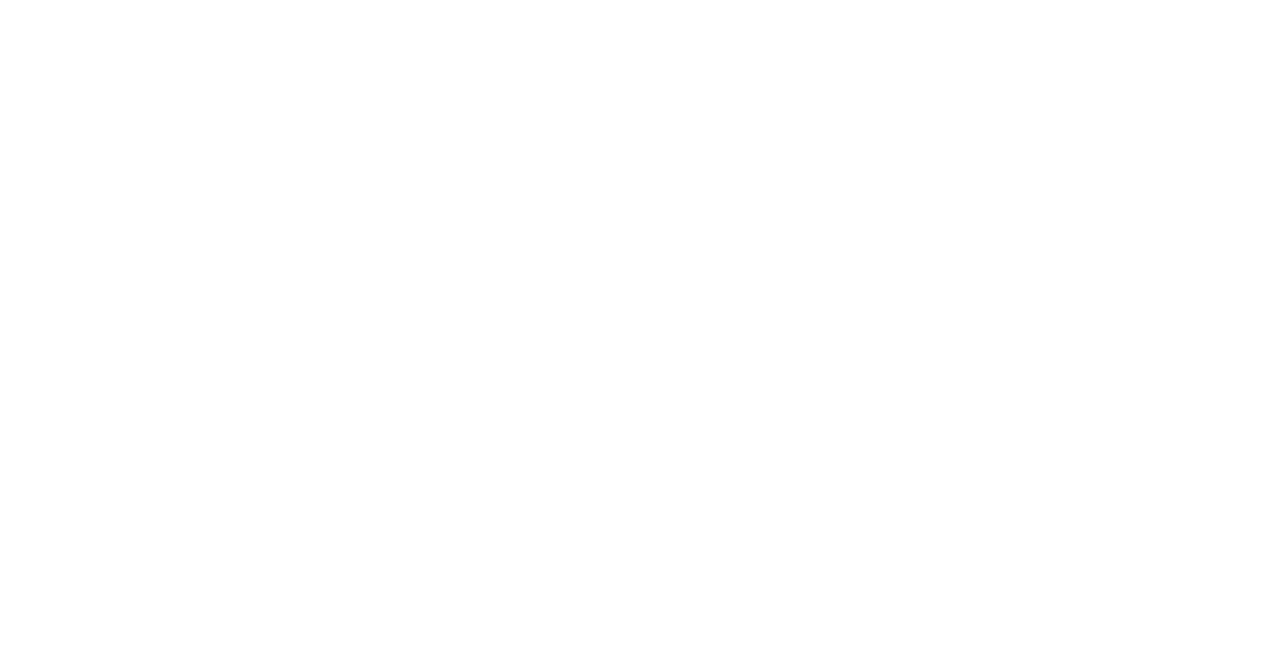
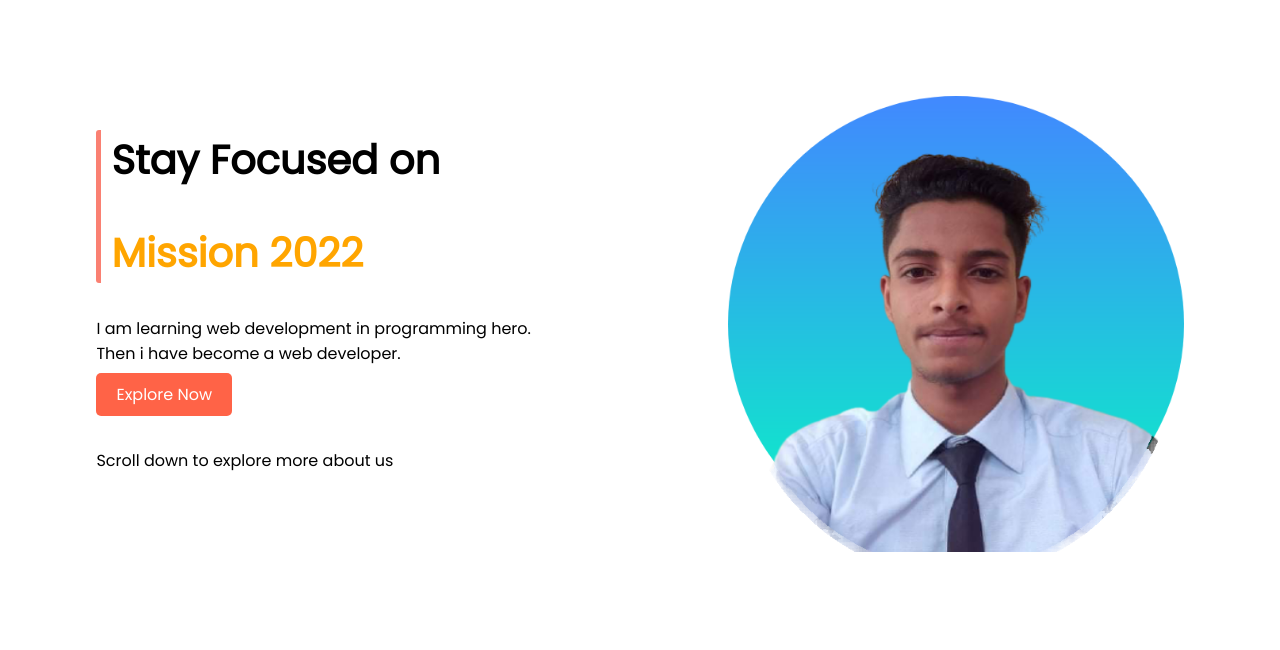
Before and after one commit to shahed5358/personal-website, a plain HTML site: page index.html in a window 1280 px wide. Drawn offline with Linux system fonts and the light colour scheme.

Commit message:
top-banner

```diff
--- a/index.html
+++ b/index.html
@@ -6,7 +6,26 @@
     <meta http-equiv="X-UA-Compatible" content="IE=edge">
     <meta name="viewport" content="width=device-width, initial-scale=1.0">
     <title>Personal Website</title>
+    <link rel="preconnect" href="https://fonts.googleapis.com">
+    <link rel="preconnect" href="https://fonts.gstatic.com" crossorigin>
+    <link href="https://fonts.googleapis.com/css2?family=Libre+Baskerville&family=Lobster&family=Poppins&display=swap"
+        rel="stylesheet">
+    <link rel="stylesheet" href="style.css">
 </head>
+<section>
+    <div class="half-width">
+        <div id="border-area">
+            <h1>Stay Focused on</h1>
+            <h1><span class="orange-color">Mission 2022</span></h1>
+        </div>
+        <p>I am learning web development in programming hero. Then i have become a web developer.</p>
+        <a class="link-button" href="http://" target="_blank" rel="noopener noreferrer">Explore Now</a><br><br>
+        <p>Scroll down to explore more about us</p>
+    </div>
+    <div class="half-width">
+        <img src="shahed6.png" alt="">
+    </div>
+</section>
 
 <body>
 
--- a/style.css
+++ b/style.css
@@ -0,0 +1,37 @@
+body{
+    font-family: 'Libre Baskerville', serif;
+    font-family: 'Lobster', cursive;
+    font-family: 'Poppins', sans-serif;
+}
+section{
+    display: flex;
+
+}
+h1{
+    font-size: 40px;
+}
+.half-width{
+    width: 50%;
+    padding: 7%;
+
+}
+.half-width img{
+    width: 100%;
+
+}
+#border-area{
+    border-left:5px solid salmon;
+    border-radius: 3px;
+    padding-left: 10px;
+}
+.orange-color{
+    color: orange;
+}
+.link-button{
+    background-color: tomato;
+    border-radius: 5px;
+    padding: 10px 20px;
+    text-decoration: none;
+    color: white;
+
+}
```
Also changed, not shown: shahed6.png (added).
